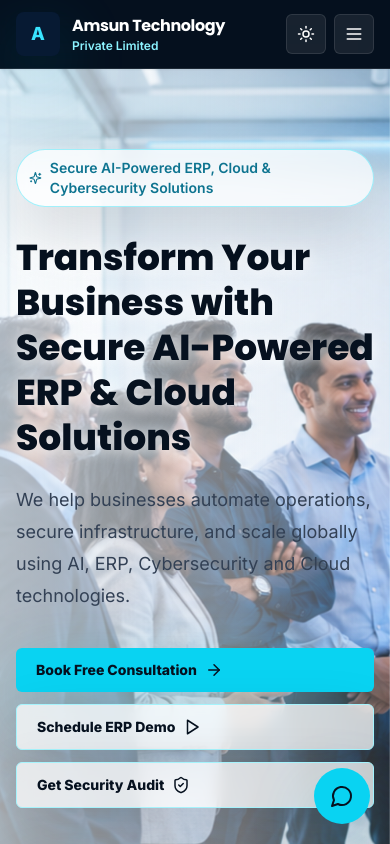
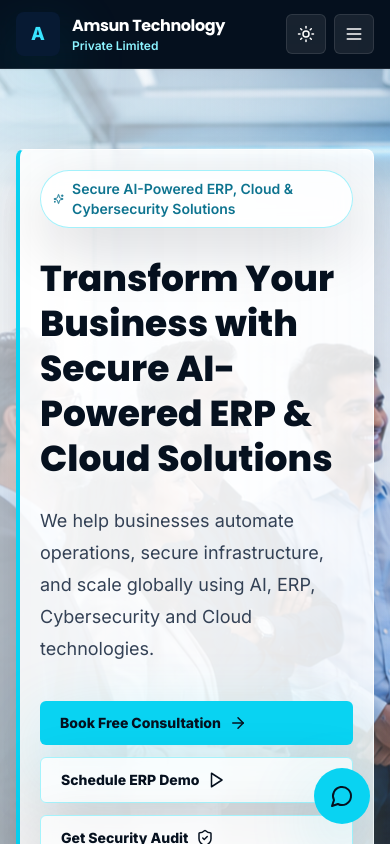
Before and after one commit to sunny797075-maker/Amsun-tech-pvt.ltd, a React (Vite) app: page / in a window 390 px wide. Shown: the top 844 px of the page. Built offline with nearby package versions, Linux system fonts and the light colour scheme.

Commit message:
Improve homepage hero text contrast

```diff
--- a/src/main.jsx
+++ b/src/main.jsx
@@ -384,7 +384,7 @@
     <section className="relative isolate overflow-hidden bg-slate-50 text-navy-950">
       <HomepageImageSlider />
       <div className="mx-auto flex min-h-[calc(100vh-72px)] max-w-7xl items-center px-4 py-20 sm:px-6 lg:px-8">
-        <Reveal className="relative z-10 max-w-3xl">
+        <Reveal className="hero-copy-surface relative z-10 max-w-3xl">
           <div className="inline-flex items-center gap-2 rounded-full border border-cyan-300/60 bg-white/70 px-3 py-2 text-sm font-semibold text-cyan-700 shadow-enterprise backdrop-blur">
             <Sparkles size={16} /> Secure AI-Powered ERP, Cloud & Cybersecurity Solutions
           </div>
--- a/src/styles.css
+++ b/src/styles.css
@@ -155,6 +155,15 @@
     linear-gradient(0deg, rgba(248,250,252,.16), transparent 34%);
 }
 
+.hero-copy-surface {
+  padding: clamp(1.25rem, 3vw, 2rem);
+  border: 1px solid rgba(255, 255, 255, .88);
+  border-left: 4px solid #09d3f2;
+  border-radius: .5rem;
+  background: rgba(255, 255, 255, .78);
+  box-shadow: 0 20px 56px rgba(2, 10, 24, .16);
+}
+
 .responsive-video-player {
   width: min(100%, calc((100vh - 8rem) * 16 / 9));
   width: min(100%, calc((100dvh - 12rem) * 16 / 9));
@@ -234,6 +243,11 @@
 
   .homepage-image-overlay {
     background: linear-gradient(90deg, rgba(248,250,252,.68) 0%, rgba(248,250,252,.48) 62%, rgba(248,250,252,.16) 100%);
+  }
+
+  .hero-copy-surface {
+    padding: 1.25rem;
+    background: rgba(255, 255, 255, .86);
   }
 
   .responsive-video-player {
```
